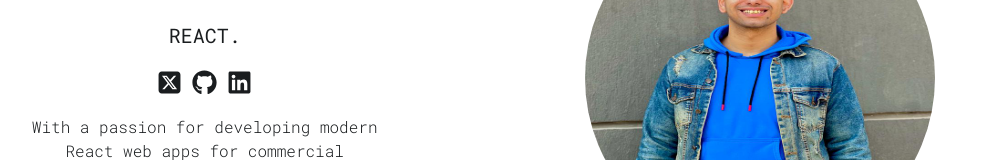
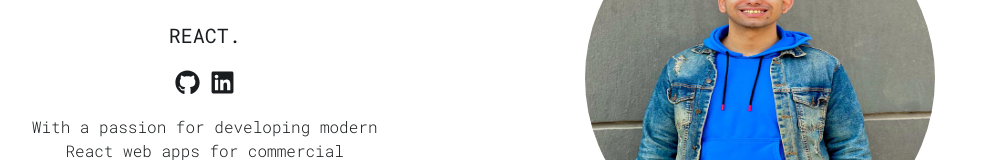
Before and after one commit to MuhammedMostafaSalem/my-portfolio, a React (Vite) app: page / in a window 1280 px wide. Shown: the part 322-482 px from the top of the page, without its empty margins (156-1140 px from the left). Built offline with nearby package versions, Linux system fonts and the light colour scheme.

Commit message:
Call siteNewTap func

```diff
--- a/src/App.jsx
+++ b/src/App.jsx
@@ -43,6 +43,7 @@
         handleToggleDarkMode={handleToggleDarkMode}
         langs={langs}
         handleChangeLang={handleChangeLang}
+        siteNewTap={siteNewTap}
       />
       <Projects siteNewTap={siteNewTap} />
       <Skills />
--- a/src/sections/hero/Hero.jsx
+++ b/src/sections/hero/Hero.jsx
@@ -9,7 +9,7 @@
 import { useTranslation } from 'react-i18next';
 import CV from '../../assets/file/Mohammed Mostafa CV.pdf';
 
-const Hero = ({isDarkMode, handleToggleDarkMode, langs, handleChangeLang}) => {
+const Hero = ({isDarkMode, handleToggleDarkMode, langs, handleChangeLang, siteNewTap}) => {
     const { t } = useTranslation();
 
     const handleDownloadResume = () => {
@@ -67,15 +67,14 @@
                 <TypingTextAnimation t={t} />
 
                 <span className='flex justify-center gap-[10px]'>
-                    <a href="https://twitter.com/" target="_blank">
-                        <FaSquareXTwitter className='text-[25px]' />
-                    </a>
-                    <a href="https://github.com/" target="_blank">
-                        <FaGithub className='text-[25px]' />
-                    </a>
-                    <a href="https://linkedin.com/" target="_blank">
-                        <FaLinkedin className='text-[25px]' />
-                    </a>
+                    <FaGithub
+                        className='text-[25px] cursor-point'
+                        onClick={() => siteNewTap("https://github.com/MuhammedMostafaSalem")}
+                    />
+                    <FaLinkedin
+                        className='text-[25px] cursor-point'
+                        onClick={() => siteNewTap("https://www.linkedin.com/in/mohamed-mostafa-aa9184218/")}
+                    />
                 </span>
 
                 <div className='flex justify-center'>
```
